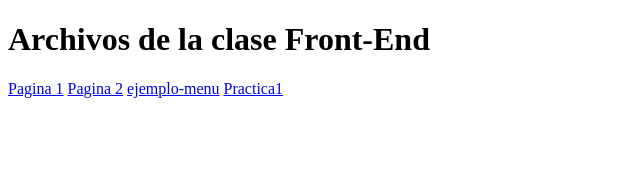
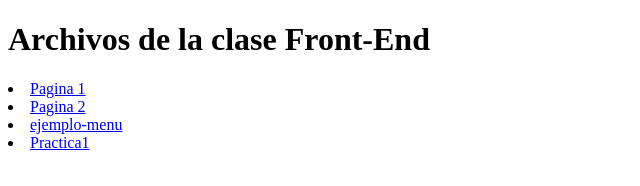
Before and after one commit to AdamarySaldivar25/archivos-frontend, a plain HTML site: page Index.html in a window 1280 px wide. Shown: the whole page, without its empty margins (0-640 px from the left). Drawn offline with Linux system fonts and the light colour scheme.

Commit message:
Actualizacion

```diff
--- a/Index.html
+++ b/Index.html
@@ -8,9 +8,9 @@
 </head>
 <body>
     <h1>Archivos de la clase Front-End</h1>
-    <a href="pagina1/Index.html">Pagina 1</a>
-    <a href="Pagina2/Index.html">Pagina 2</a>
-    <a href="ejemplo-menu/Index.html">ejemplo-menu</a>
-    <a href="Practica1/Index.html">Practica1</a>
+    <li><a href="pagina1/Index.html">Pagina 1</a></li>
+    <li><a href="Pagina2/Index.html">Pagina 2</a></li>
+    <li><a href="ejemplo-menu/Index.html">ejemplo-menu</a></li>
+    <li><a href="Practica1/Index.html">Practica1</a></li>
 </body>
 </html>
```
